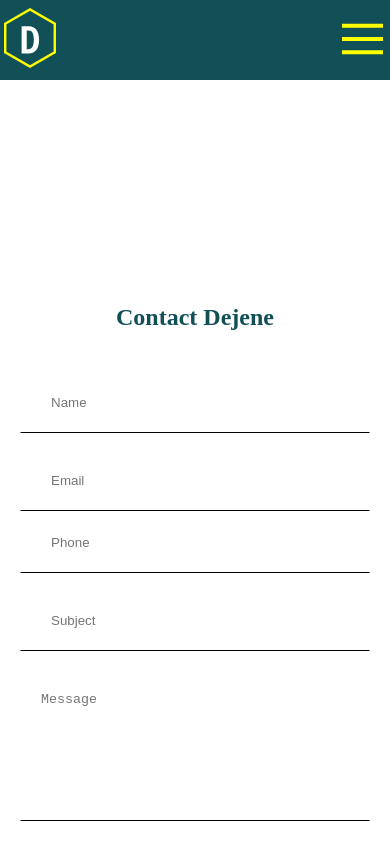
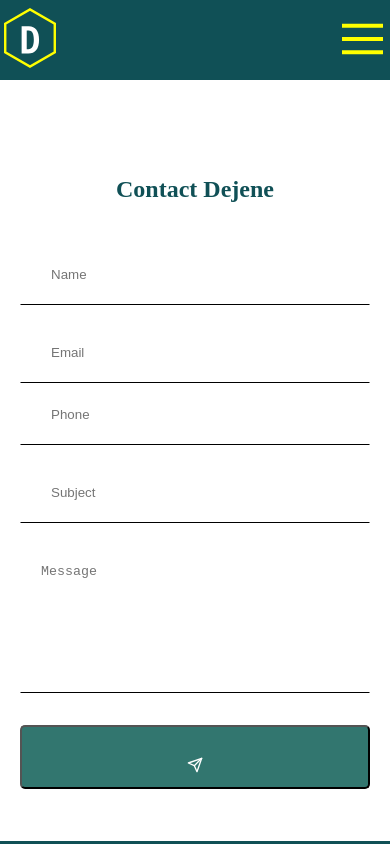
Before and after one commit to DEJENERUTA/portfolio, a React (Create React App) app: page /contact in a window 390 px wide. Shown: the top 844 px of the page. Built offline with nearby package versions, Linux system fonts and the light colour scheme.

Commit message:
fix about page responssive issue and change close button to z-index

```diff
--- a/src/about/About.css
+++ b/src/about/About.css
@@ -91,7 +91,8 @@ h3 {
   }
 }
 .about-text {
-  width: 480px;
+  font-size: 1rem;
+  padding: 0 1em;
 }
 
 .about-skills {
@@ -105,7 +106,6 @@ h3 {
   font-size: 1.5em;
 }
 .skills-content {
-  width: 750px;
   font-size: 2em;
   display: flex;
   align-items: center;
--- a/src/contact/Contact.css
+++ b/src/contact/Contact.css
@@ -8,7 +8,7 @@
   justify-content: center;
   display: grid;
   grid-template-columns: 2fr;
-  margin-top: 4rem;
+  margin-top: 2rem;
   gap: 20px;
 }
 .form {
@@ -29,7 +29,6 @@
   width: 300px;
   height: 30px;
   border-bottom: 1px solid #000;
-
   padding: 30px;
 }
 .contact-form input[type="email"] {
@@ -84,7 +83,7 @@
   padding: 30px;
   float: right;
   cursor: pointer;
-  margin-top: 4rem;
+  margin-top: 2rem;
 }
 .btn:hover {
   background-color: var(--color-primary);
@@ -96,7 +95,7 @@
 
 @media screen and (max-width: 540px) {
   .contact-form {
-    margin-top: 10rem;
+    margin-top: 2rem;
   }
   .contact-form {
     width: 100%;
--- a/src/header/Header.css
+++ b/src/header/Header.css
@@ -128,4 +128,7 @@ nav ul {
     align-items: center;
     justify-content: center;
   }
+  .burger-menu {
+    z-index: 100;
+  }
 }
--- a/src/header/Header.js
+++ b/src/header/Header.js
@@ -52,9 +52,9 @@ const Header = () => {
             <li>
               <Link to="/contact">Contact</Link>
             </li>
-            <li>
+            {/*  <li>
               <button onClick={() => setIsMenuOpen(false)}>Close menu</button>
-            </li>
+            </li> */}
           </ul>
         </nav>
         <button
--- a/src/home/Home.css
+++ b/src/home/Home.css
@@ -28,7 +28,7 @@ h2 {
   font-size: 1.2em;
   font-family: "Roboto", sans-serif;
   color: var(--color-accent);
-  margin-top: 8em;
+  margin-top: 2em;
 }
 
 .quotes {
--- a/src/projects/Project.css
+++ b/src/projects/Project.css
@@ -102,7 +102,7 @@
 /* responssive*/
 @media (max-width: 640px) {
   .project-item-list {
-    margin-top: 12rem;
+    margin-top: 2rem;
   }
   .project-item-container {
     flex-direction: column;
```
